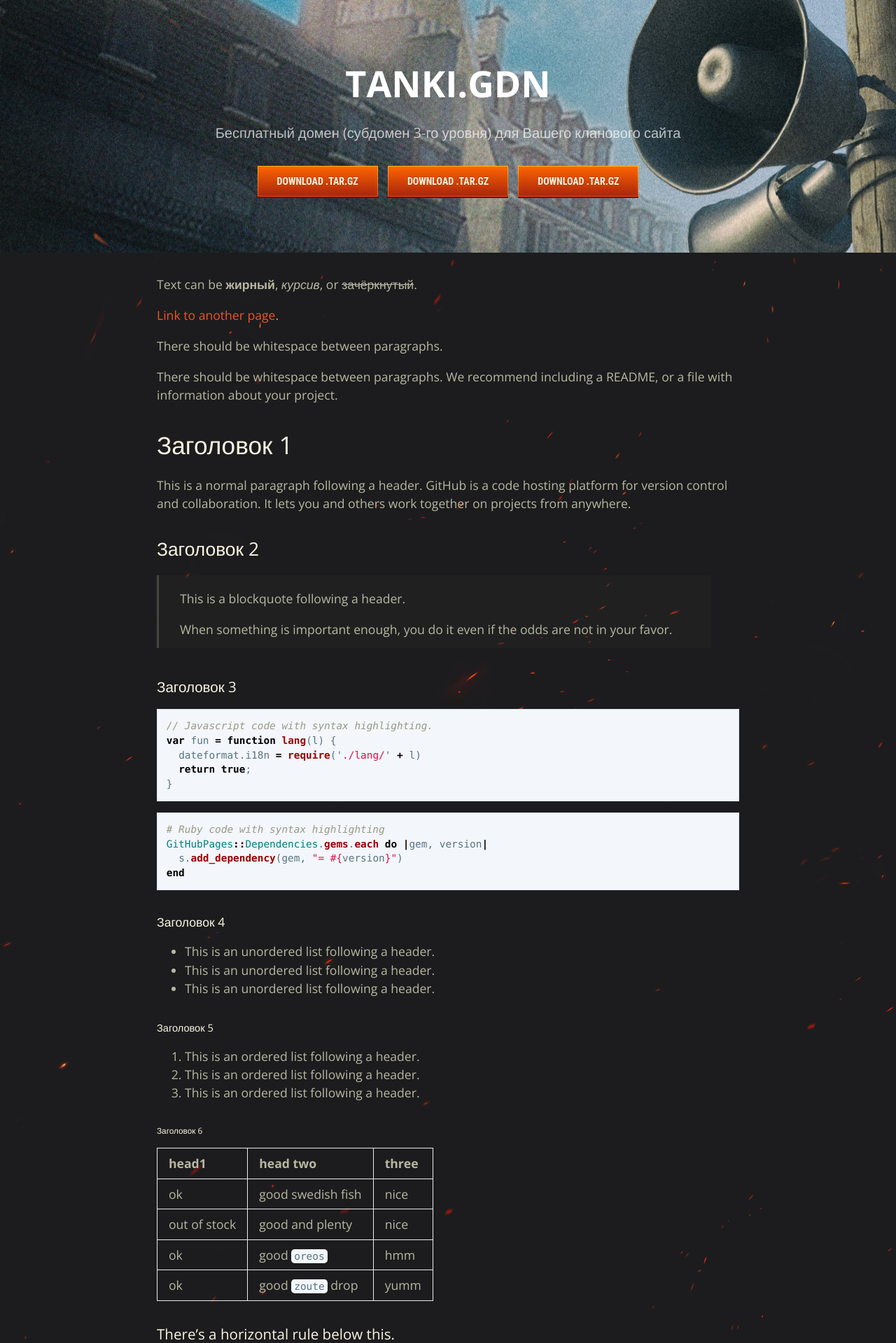
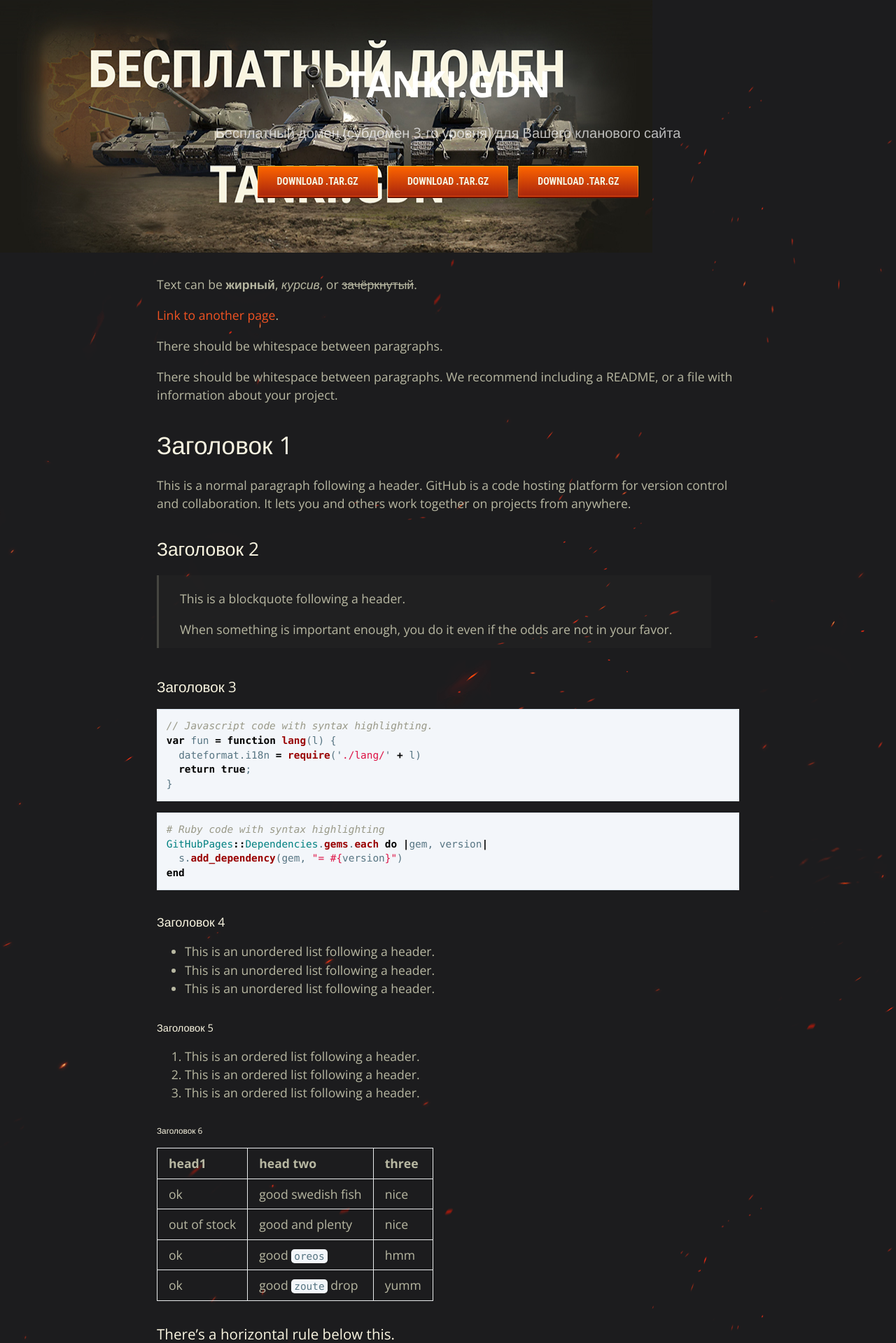
Before and after one commit to tankigdn/tankigdn.github.io, a Jekyll site: the page built from index.md, in a window 1280 px wide. Shown: the top 1919 px of the page at 70% size. Built offline with Jekyll 4.4.1, drawn with Linux system fonts in a browser that asks for light colours.

Commit message:
Update header style

```diff
--- a/_layouts/default.html
+++ b/_layouts/default.html
@@ -14,13 +14,11 @@
         <!-- <a id="skip-to-content" href="#content">Skip to the content.</a> -->
 
         <header class="page-header">
-			<div class="page-header_wrapper">
 				<h1 class="project-name">{{ page.title | default: site.title }}</h1>
 				<h2 class="project-tagline">{{ page.description | default: site.description }}</h2>
 				<a class="button" href="/"><span class="button_text">Download .tar.gz</span></a>
 				<a class="button" href="/"><span class="button_text">Download .tar.gz</span></a>
 				<a class="button" href="/"><span class="button_text">Download .tar.gz</span></a>
-			</div>
 		</header>
 
         <main id="content" class="main-content" role="main">
--- a/assets/css/style.css
+++ b/assets/css/style.css
@@ -492,70 +492,24 @@ a:hover {
 	position: relative;
     z-index: 2;
 }
-.btn {
-    display: inline-block;
-    margin-bottom: 1rem;
-    color: rgba(255, 255, 255, 0.7);
-    background-color: rgba(255, 255, 255, 0.08);
-    border-color: rgba(255, 255, 255, 0.2);
-    border-style: solid;
-    border-width: 1px;
-    border-radius: 0.3rem;
-    transition: color 0.2s, background-color 0.2s, border-color 0.2s;
-}
-.btn:hover {
-    color: rgba(255, 255, 255, 0.8);
-    text-decoration: none;
-    background-color: rgba(255, 255, 255, 0.2);
-    border-color: rgba(255, 255, 255, 0.3);
-}
-.btn + .btn {
-    margin-left: 1rem;
-}
-@media screen and (min-width: 64em) {
-    .btn {
-        padding: 0.75rem 1rem;
-    }
-}
-@media screen and (min-width: 42em) and (max-width: 64em) {
-    .btn {
-        padding: 0.6rem 0.9rem;
-        font-size: 0.9rem;
-    }
-}
-@media screen and (max-width: 42em) {
-    .btn {
-        display: block;
-        width: 100%;
-        padding: 0.75rem;
-        font-size: 0.9rem;
-    }
-    .btn + .btn {
-        margin-top: 1rem;
-        margin-left: 0;
-    }
-}
 .page-header {
-	background: linear-gradient(to bottom,transparent 0%,rgba(0,0,0,.2) 35%,rgba(0,0,0,.77) 100%);
-}
-.page-header_wrapper {
     color: #fff;
     text-align: center;
     background-color: #1c1c1e;
-    background: url("/assets/images/header.jpg") no-repeat;
+    background: url("/assets/images/header_new.jpg") no-repeat;
 }
 @media screen and (min-width: 64em) {
-    .page-header_wrapper {
+    .page-header {
         padding: 5rem 6rem;
     }
 }
 @media screen and (min-width: 42em) and (max-width: 64em) {
-    .page-header_wrapper {
+    .page-header {
         padding: 3rem 4rem;
     }
 }
 @media screen and (max-width: 42em) {
-    .page-header_wrapper {
+    .page-header {
         padding: 2rem 1rem;
     }
 }
```
Also changed, not shown: assets/images/header_new.jpg (added).
